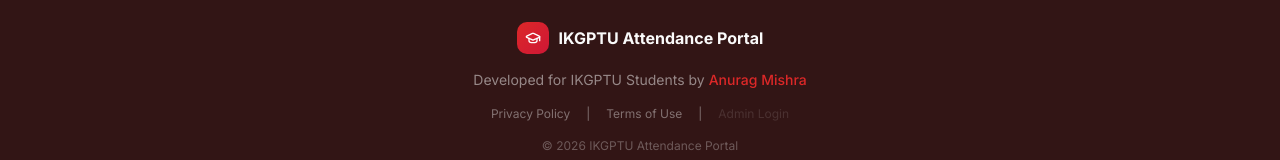
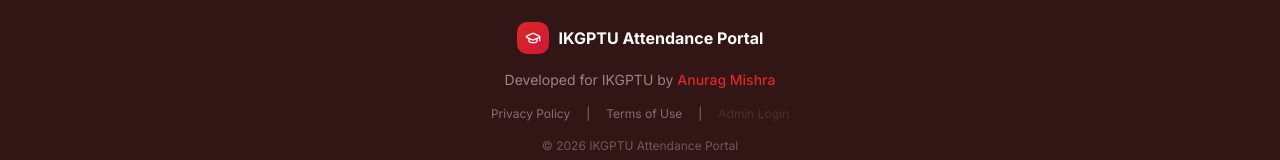
Before and after one commit to anuragmishra3001/Campusattendanceportal, a React (Vite) app: page / in a window 1280 px wide. Shown: the part 4541-4701 px from the top of the page. Built offline with nearby package versions, Linux system fonts and the light colour scheme; the HTML template or start-up script is replaced by a standard one.

Commit message:
Update developer credit text in footer

```diff
--- a/src/components/landing/LandingFooter.tsx
+++ b/src/components/landing/LandingFooter.tsx
@@ -13,7 +13,7 @@
             <span className="font-bold">IKGPTU Attendance Portal</span>
           </div>
           <p className="text-sm text-nav-foreground/50">
-            Developed for IKGPTU Students by{" "}
+            Developed for IKGPTU by{" "}
             <a
               href="https://www.linkedin.com/in/anurag-mishra-ptu"
               target="_blank"
```
